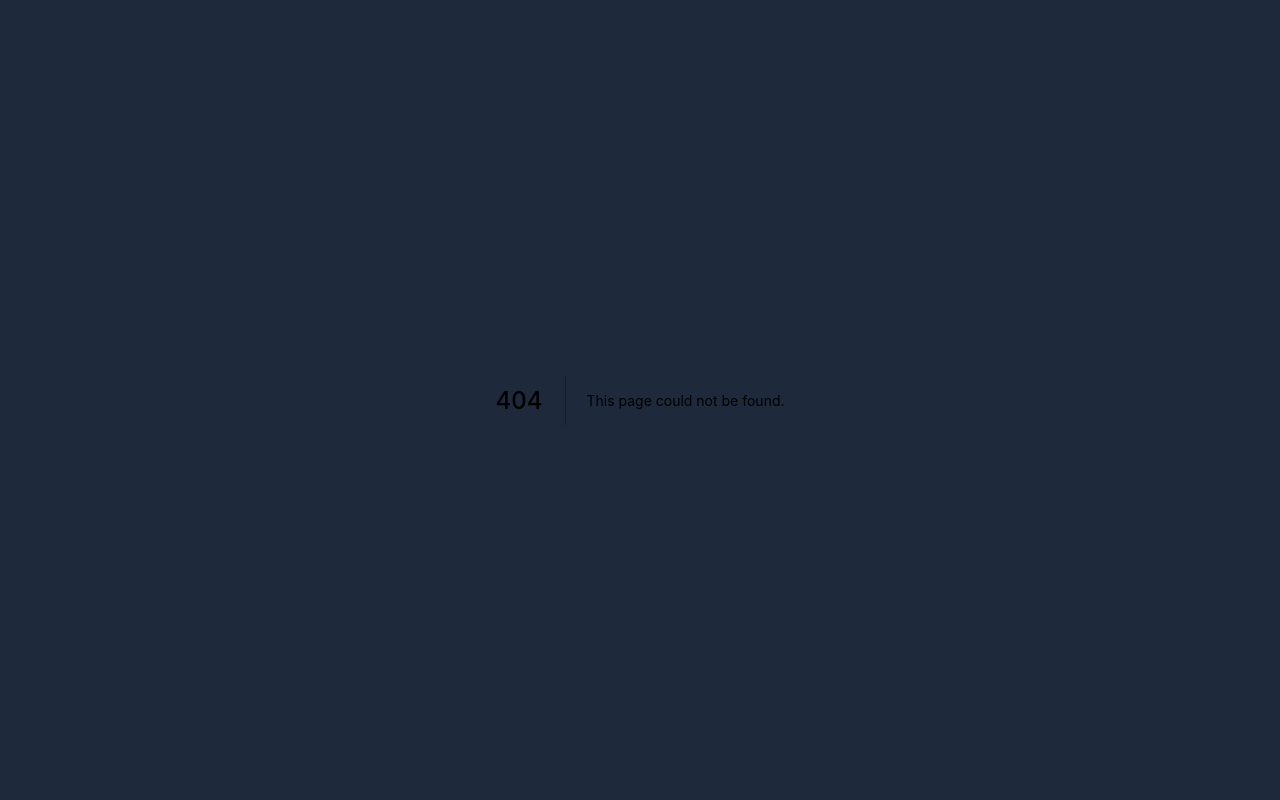
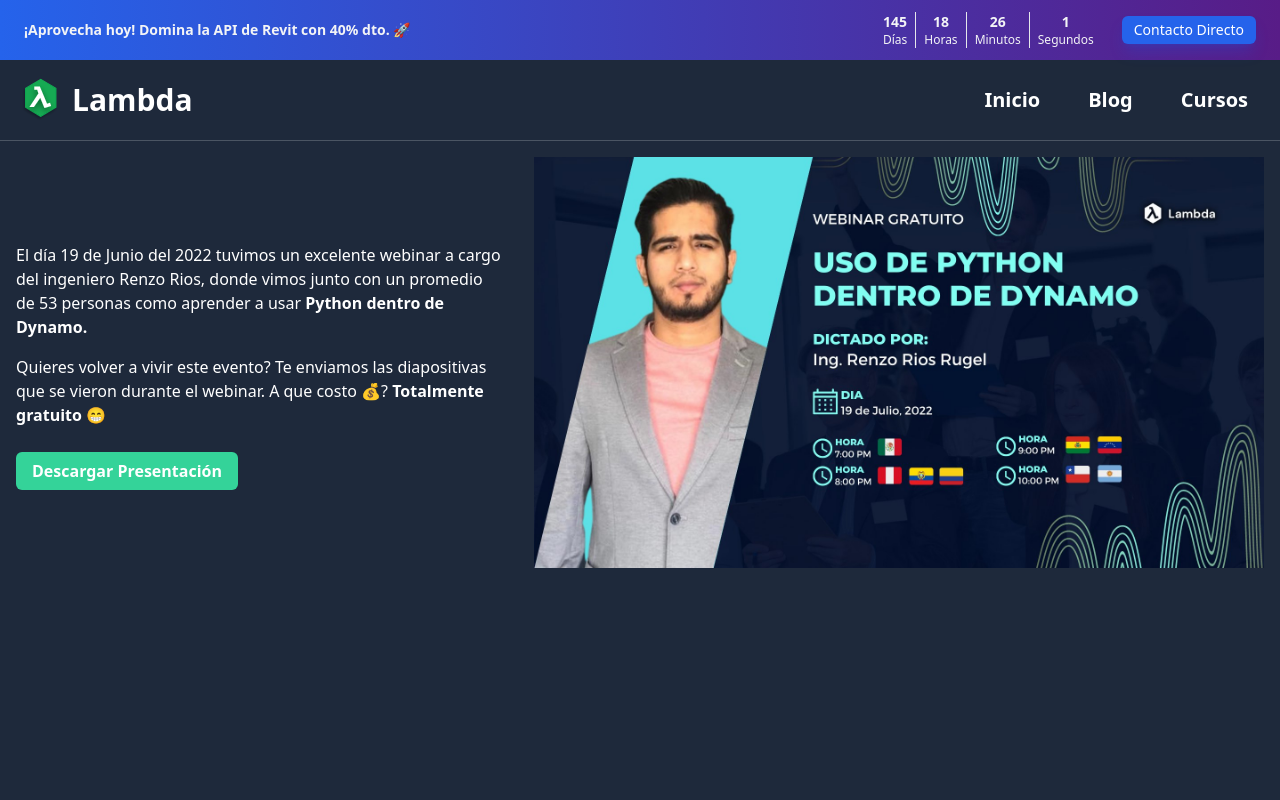
Before and after one commit to riverscode/Lambda-Page-V03, a Next.js app: page /eventos/python-dentro-dynamo in a window 1280 px wide. Before the commit this address had no page. Shown: the top 800 px of the page. Built offline with nearby package versions, Linux system fonts and the light colour scheme.

Commit message:
Add python event

```diff
--- a/components/PromotionHeader.js
+++ b/components/PromotionHeader.js
@@ -4,11 +4,11 @@
     <div className=" bg-gradient-to-r from-blue-600  to-purple-900">
       <div className="flex flex-col md:flex-row justify-between items-center max-w-7xl mx-auto px-6 py-3">
         <p className="text-sm font-semibold text-gray-100 text-center md:text-left">
-          ¡Aprovecha hoy! Domina la API de Revit con 35% dto. 🚀
+          ¡Aprovecha hoy! Domina la API de Revit con 40% dto. 🚀
         </p>
         <div className="flex flex-col md:flex-row items-center ">
           <div className="mt-4 md:mt-0">
-            <CountDown date={new Date("03/22/2022 23:59:59")} />
+            <CountDown date={new Date("07/25/2022 23:59:59")} />
           </div>
           <a
             href="http://wa.link/r4cdgi"
--- /dev/null
+++ b/pages/eventos/python-dentro-dynamo.js
@@ -0,0 +1,31 @@
+import Layout from "components/Layout";
+import SEO from "components/Seo";
+const PythonOnDynamoPage = () => {
+  return (
+    <>
+      <Layout>
+        <SEO title="Evento - Lambda Ingeniería & Innovación" />
+        <div className="flex gap-x-8 flex-1 items-center max-w-7xl mx-auto px-4 py-4">
+          <div className="w-2/5 text-white">
+            <p>El día 19 de Junio del 2022 tuvimos un excelente webinar a cargo del ingeniero Renzo Rios, donde vimos junto con un promedio de 53 personas como aprender a usar {" "}
+              <span className="font-semibold ">Python dentro de Dynamo.</span>
+            </p>
+            <p className="mt-4">
+              Quieres volver a vivir este evento? Te enviamos las diapositivas que se vieron durante el webinar. A que costo 💰? <span className="font-semibold ">   Totalmente gratuito 😁</span>
+            </p>
+            <div className="mt-8">
+              <a className=" bg-emerald-400 hover:bg-emerald-600 px-4 py-2 rounded-md font-semibold" href="https://drive.google.com/uc?export=download&id=19Y1P7Sho-SUHOGtiffY_1MeQL_OI6Idk"
+              target="_blank"
+              rel="noreferrer">Descargar Presentación</a>
+            </div>
+          </div>
+          <div className="w-3/5">
+            <img src="/images/python-dentro-dynamo.jpg" alt="Python dentro de Dynamo"  />
+          </div>
+        </div>
+      </Layout>
+    </>
+  )
+}
+
+export default PythonOnDynamoPage
```
Also changed, not shown: public/images/python-dentro-dynamo.jpg (added).
